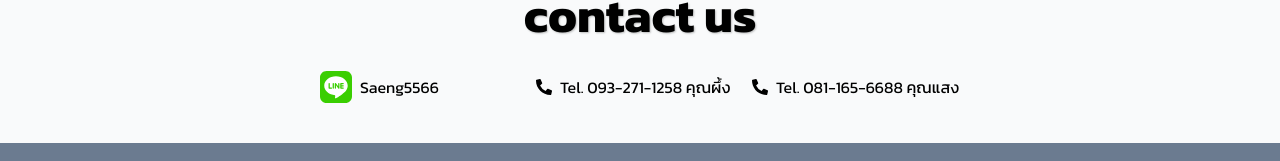
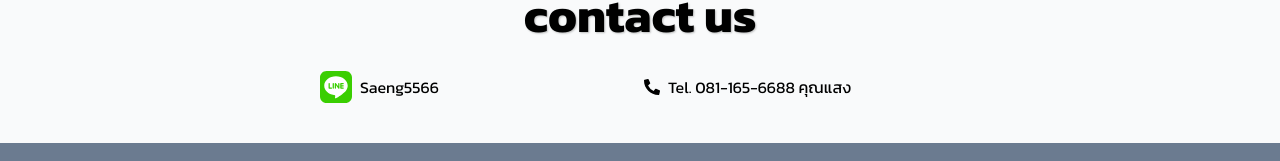
Before and after one commit to JP-meowmeow/myportfolio, a React (Vite) app: page / in a window 1280 px wide. Shown: the part 3857-4018 px from the top of the page. Built offline with nearby package versions, Linux system fonts and the light colour scheme.

Commit message:
delete contacts

```diff
--- a/src/components/Contacts.jsx
+++ b/src/components/Contacts.jsx
@@ -6,7 +6,7 @@
       <h2 className="text-4xl md:text-5xl font-bold text-center mb-8  text-black text-shadow-sm">
         contact us
       </h2>
-      <div className="grid grid-cols-1 md:grid-cols-3 gap-2">
+      <div className="grid grid-cols-1 md:grid-cols-2 gap-2">
         <div className="flex items-center gap-2">
         <svg
                 width="32px"
@@ -44,10 +44,10 @@
                 </svg>
                 <p>Saeng5566</p>
         </div>
-        <div className="flex items-center gap-2 ">
+        {/* <div className="flex items-center gap-2 ">
           <FaPhoneAlt />
           <p> Tel. 093-271-1258 คุณผึ้ง</p>
-        </div>
+        </div> */}
         <div className="flex items-center gap-2 ">
           <FaPhoneAlt />
           <p> Tel. 081-165-6688 คุณแสง</p>
```
